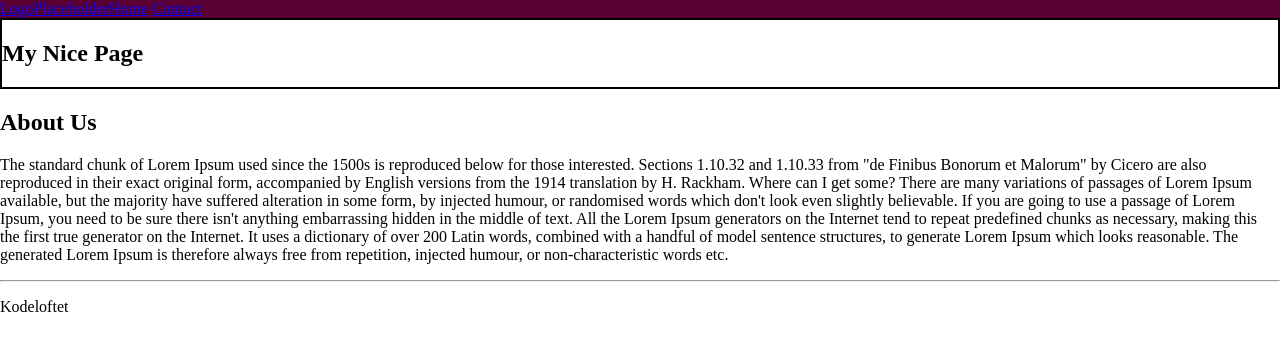
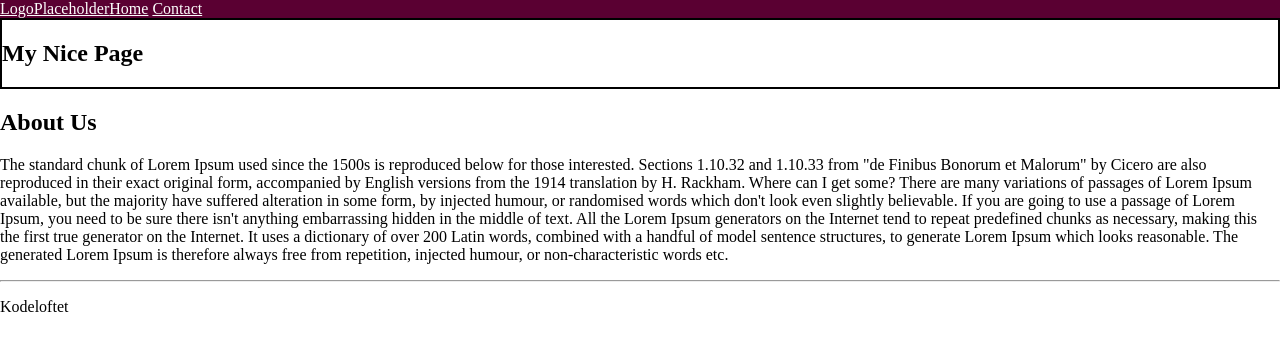
Before and after one commit to LarsGJobloop/kodeloftet-gruppe-6-css-basics, a plain HTML site: page index.html in a window 1280 px wide. Drawn offline with Linux system fonts and the light colour scheme.

Commit message:
fix link styling

```diff
--- a/index.html
+++ b/index.html
@@ -13,11 +13,11 @@
   </head>
   <body>
     <header class="main-navbar">
-      <a href="/">LogoPlaceholder</a>
+      <a class="text-white" href="/">LogoPlaceholder</a>
 
       <nav>
-        <a href="/">Home</a>
-        <a href="/page2.html">Contact</a>
+        <a class="text-white" href="/">Home</a>
+        <a class="text-white" href="/page2.html">Contact</a>
       </nav>
     </header>
 
--- a/styles.css
+++ b/styles.css
@@ -1,6 +1,10 @@
 /* Resetting default styles */
 body {
   margin: 0px;
+}
+
+a {
+  color: inherit;
 }
 
 /* Styling for the navbar */
@@ -12,7 +16,7 @@ body {
   /* Colors */
   background-color: rgb(90, 0, 50);
   color: orange;
-}s
+}
 
 /* Styling for the main section */
 .main-content {
@@ -28,3 +32,7 @@ body {
   border-color: black;
   border-style: solid;
 }
+
+.text-white {
+  color: rgb(253, 253, 253);
+}
```
